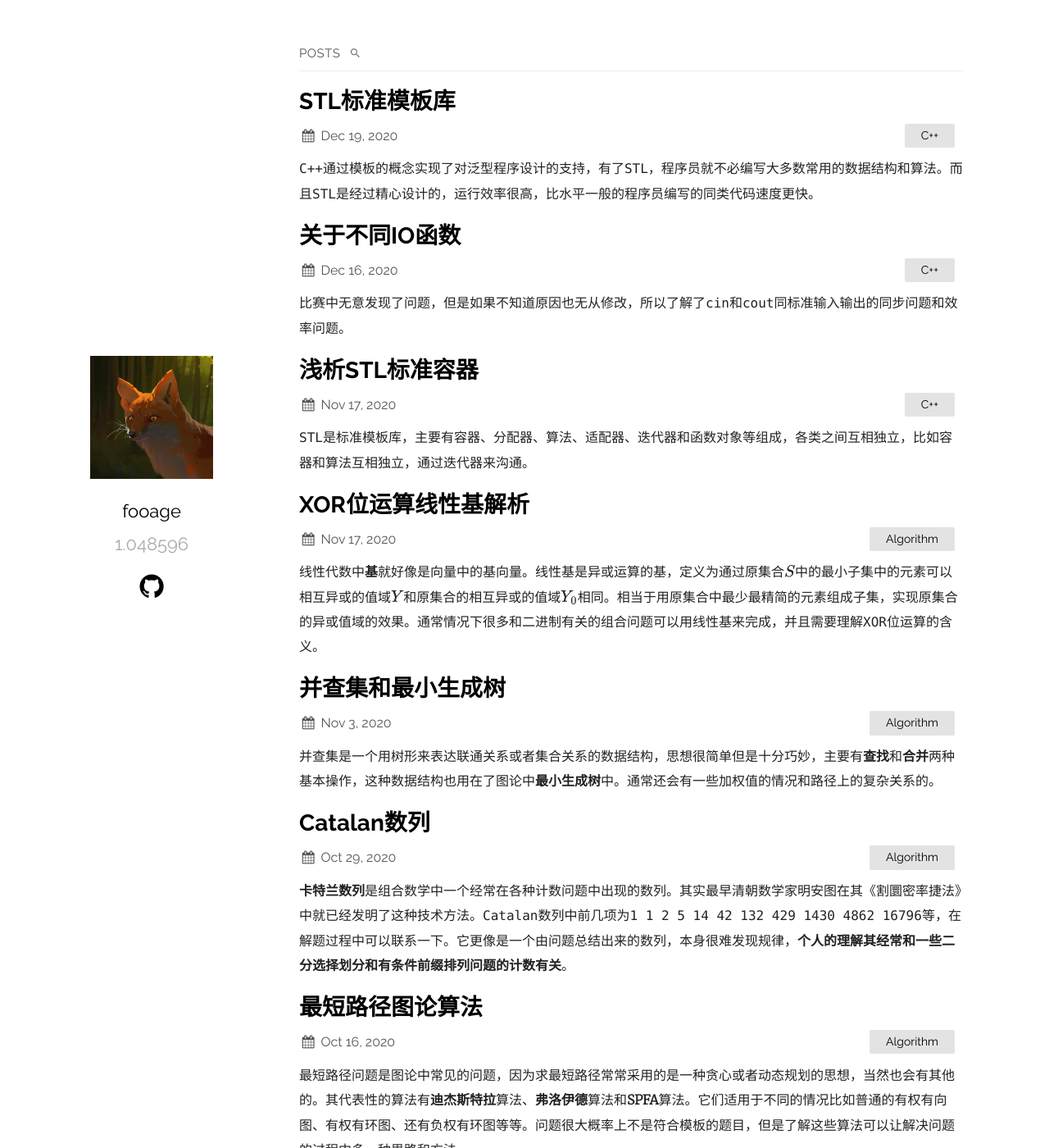
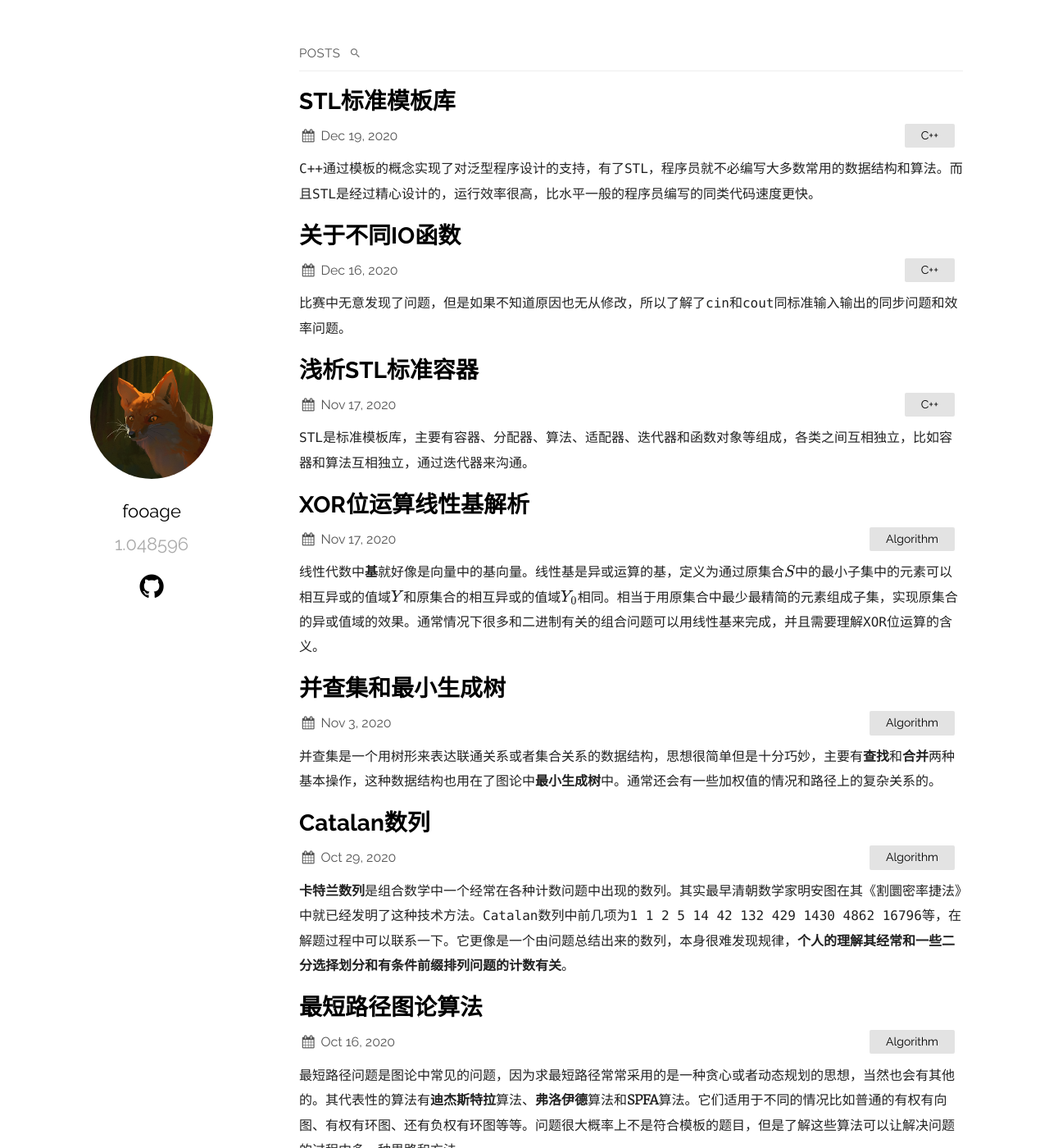
Before and after one commit to fooage/fooage, a Jekyll site: the page built from index.md, in a window 1280 px wide and 1400 px high. Shown: the whole window at 82% size. Built offline with Jekyll 4.4.1, drawn with Linux system fonts in a browser that asks for light colours.

Commit message:
Round avatar

```diff
--- a/_layouts/default.html
+++ b/_layouts/default.html
@@ -27,7 +27,7 @@
   <main class="container">
     <section class="about">
       <!-- A link to home page which used the portfolio_image. -->
-      <a href="{{ "/" | relative_url}}"><img src="{{site.baseurl }}/{{ site.plainwhite.portfolio_image }}" alt="{{ site.plainwhite.name }}"></a>
+      <a href="{{ "/" | relative_url}}"><img class="circle-square" src="{{site.baseurl }}/{{ site.plainwhite.portfolio_image }}" alt="{{ site.plainwhite.name }}"></a>
       <h2 id="title">
         <a href="{{ "/" | relative_url }}">{{ site.plainwhite.name }}</a>
       </h2>
--- a/_sass/plain.scss
+++ b/_sass/plain.scss
@@ -127,6 +127,10 @@ main {
       font-size: 34px;
     }
   }
+}
+
+.circle-square {
+  border-radius: 50%;
 }
 
 .navigation {
```
